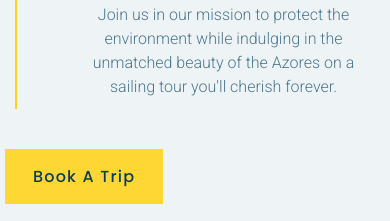
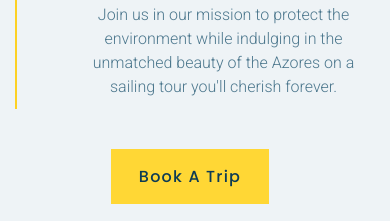
Before and after one commit to 2salted/floresailprojectrevamp, a plain HTML site: page index.html in a window 390 px wide. Shown: the part 1367-1588 px from the top of the page. Drawn offline with Linux system fonts and the light colour scheme; a web font is replaced by a local one.

Commit message:
added css propreties and added new class to button for styling purposes

```diff
--- a/index.html
+++ b/index.html
@@ -76,7 +76,7 @@
               of the Azores on a sailing tour you'll cherish forever.</p>
           </div>
           <div class="btn-wrap">
-            <div class="slide-container">
+            <div class="slide-container btn-change">
               <button class="book-btn slide123">
                 <span class="text123">Book A Trip</span>
               </button>
--- a/styles.css
+++ b/styles.css
@@ -1182,7 +1182,9 @@ div .WhatsApp img {
 .slide1234:hover .text1234 {
   color: #fff;
 }
-
+.btn-change {
+  padding-left: 10px;
+}
 .slide1234:hover::before {
   transform: translate(-110%, 0) skew(-30deg);
 }
@@ -1241,6 +1243,11 @@ div .WhatsApp img {
 }
 
 @media (max-width: 1020px) {
+  .btn-change {
+    display: flex;
+    justify-content: center;
+    padding: 0px;
+  }
   .about-title {
     text-align: center;
   }
```
